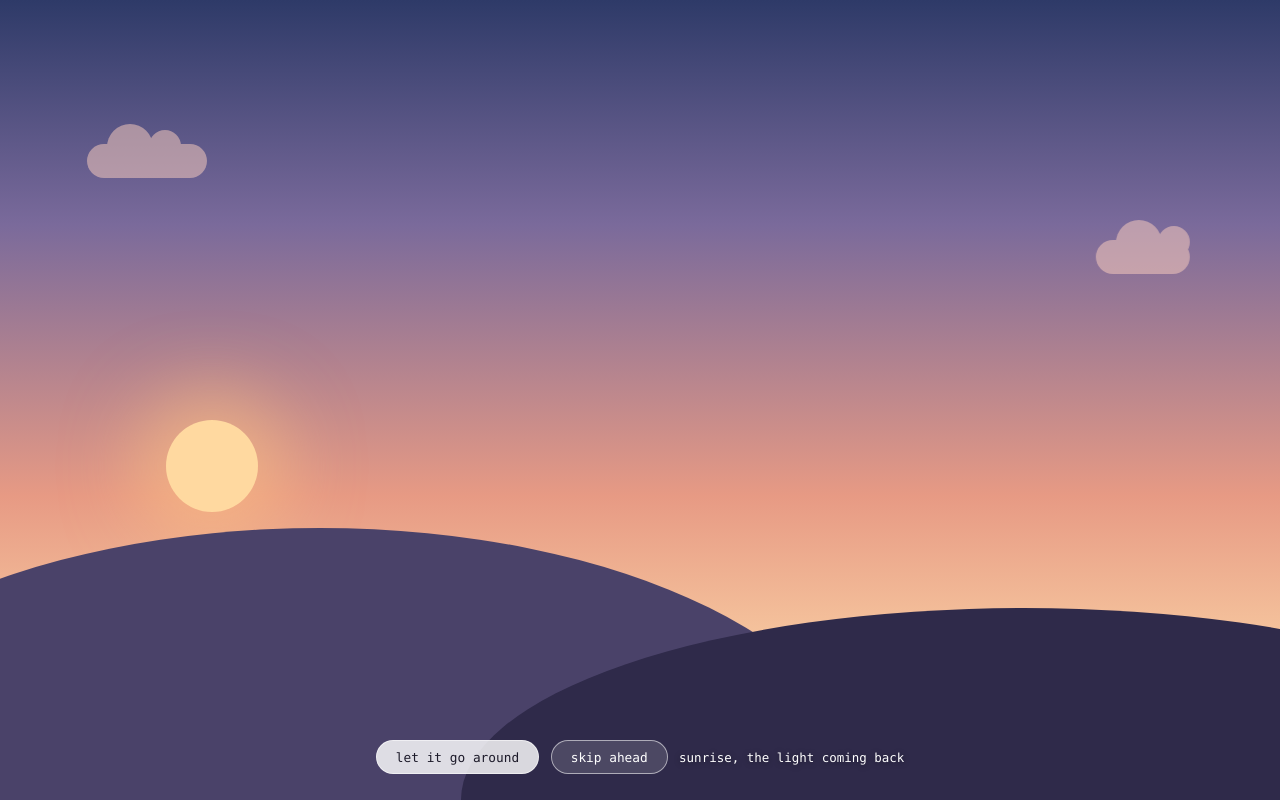
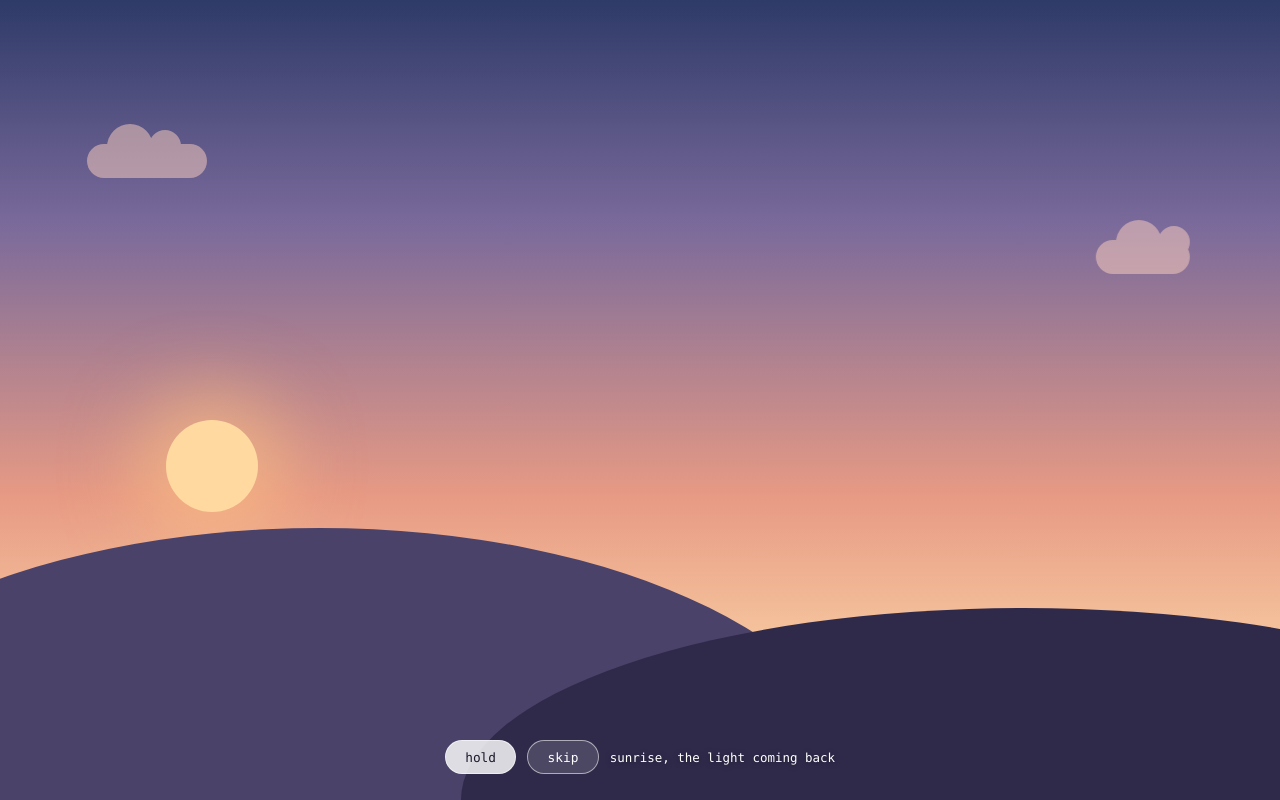
Before and after one commit to AlveeraMunshi/learningWeb, a plain HTML site: page transformation/index.html in a window 1280 px wide. Drawn offline with Linux system fonts and the light colour scheme.

Commit message:
cut the transformation button text down to hold and skip

```diff
--- a/transformation/index.html
+++ b/transformation/index.html
@@ -23,9 +23,9 @@
     </div>
 
     <nav class="controls">
-        <button id="toggle" class="btn">let it go around</button>
-        <button id="skip" class="btn ghost">skip ahead</button>
-        <span class="readout" id="readout">sunrise, the light coming back</span>
+        <button id="toggle" class="btn">hold</button>
+        <button id="skip" class="btn ghost">skip</button>
+        <span class="readout" id="readout">sunrise</span>
     </nav>
 
     <script src="js/script.js"></script>
```
